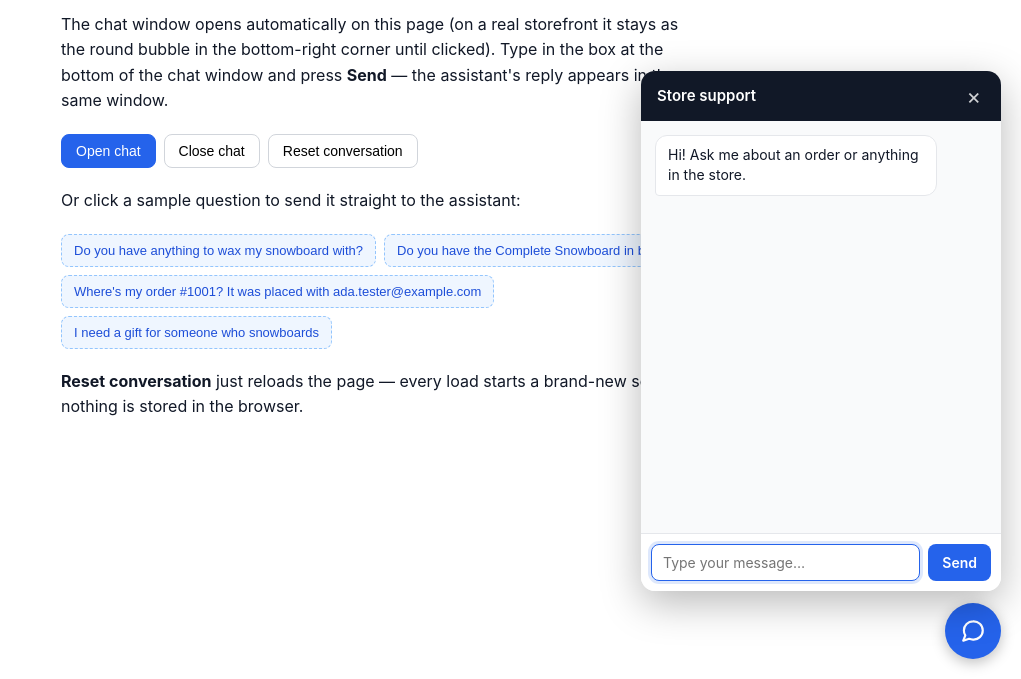
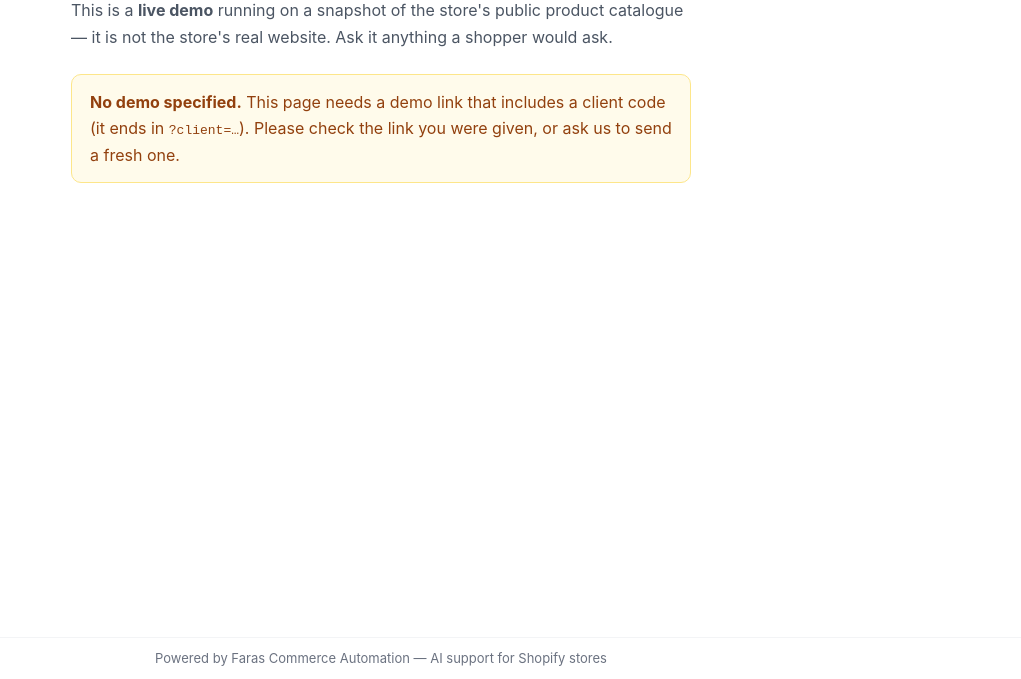
Before and after one commit to faraskhann/faras-commerce-automation, a website: page public/demo.html in a window 1280 px wide. Shown: the part 121-800 px from the top of the page, without its empty margins (259-1280 px from the left). Drawn offline with Linux system fonts and the light colour scheme.

Commit message:
Add shareable demo

```diff
--- a/public/demo.html
+++ b/public/demo.html
@@ -3,127 +3,120 @@
   <head>
     <meta charset="utf-8" />
     <meta name="viewport" content="width=device-width, initial-scale=1" />
-    <title>Widget test page</title>
+    <title>Store assistant — live demo</title>
     <style>
       body {
         font-family: -apple-system, BlinkMacSystemFont, "Segoe UI", Roboto, sans-serif;
-        max-width: 640px;
+        max-width: 620px;
         margin: 60px auto;
-        padding: 0 24px;
+        padding: 0 24px 80px;
         color: #111827;
-        line-height: 1.6;
+        line-height: 1.65;
       }
-      code {
-        background: #f3f4f6;
-        padding: 2px 5px;
-        border-radius: 4px;
-        font-size: 0.9em;
+      h1 {
+        font-size: 1.6rem;
+        margin-bottom: 0.4rem;
       }
-      .warn {
+      .lead {
+        color: #4b5563;
+      }
+      .notice {
         display: none;
-        background: #fef2f2;
-        border: 1px solid #fecaca;
-        color: #991b1b;
-        border-radius: 8px;
-        padding: 12px 16px;
-        margin: 16px 0;
+        background: #fffbeb;
+        border: 1px solid #fde68a;
+        color: #92400e;
+        border-radius: 10px;
+        padding: 14px 18px;
+        margin: 24px 0;
       }
-      .controls {
-        display: flex;
-        flex-wrap: wrap;
-        gap: 8px;
-        margin: 20px 0;
+      .try {
+        background: #f9fafb;
+        border: 1px solid #e5e7eb;
+        border-radius: 10px;
+        padding: 14px 18px;
+        margin: 24px 0;
       }
-      .controls button {
-        border: 1px solid #d1d5db;
-        background: #fff;
-        border-radius: 8px;
-        padding: 8px 14px;
-        font-size: 14px;
-        cursor: pointer;
+      .try p {
+        margin: 0 0 8px;
+        font-weight: 600;
       }
-      .controls button:hover {
-        background: #f3f4f6;
+      .try ul {
+        margin: 0;
+        padding-left: 20px;
+        color: #4b5563;
       }
-      .controls .primary {
-        background: #2563eb;
-        border-color: #2563eb;
-        color: #fff;
-      }
-      .controls .primary:hover {
-        background: #1d4ed8;
-      }
-      .samples button {
-        border: 1px dashed #93c5fd;
-        background: #eff6ff;
-        color: #1d4ed8;
-        border-radius: 8px;
-        padding: 8px 12px;
+      footer {
+        position: fixed;
+        bottom: 0;
+        left: 0;
+        right: 0;
+        text-align: center;
+        padding: 10px;
         font-size: 13px;
-        cursor: pointer;
-        text-align: left;
-      }
-      .samples button:hover {
-        background: #dbeafe;
+        color: #6b7280;
+        background: rgba(255, 255, 255, 0.92);
+        border-top: 1px solid #f3f4f6;
       }
     </style>
   </head>
   <body>
-    <h1>Support widget — local test page</h1>
+    <h1>Try your store's AI assistant</h1>
+    <p class="lead">
+      This is a <strong>live demo</strong> running on a snapshot of the store's public
+      product catalogue — it is not the store's real website. Ask it anything a
+      shopper would ask.
+    </p>
 
-    <div class="warn" id="load-warning">
-      <strong>The chat widget failed to load.</strong> This page must be opened
-      through the running backend — start the server (<code>npm start</code>) and open
-      <a href="http://localhost:3000/demo.html">http://localhost:3000/demo.html</a>,
-      not the HTML file directly from disk.
+    <div class="notice" id="no-client">
+      <strong>No demo specified.</strong> This page needs a demo link that includes a
+      client code (it ends in <code>?client=…</code>). Please check the link you were
+      given, or ask us to send a fresh one.
     </div>
 
-    <p>
-      The chat window opens automatically on this page (on a real storefront it stays
-      as the round bubble in the bottom-right corner until clicked). Type in the box at
-      the bottom of the chat window and press <strong>Send</strong> — the assistant's
-      reply appears in the same window.
-    </p>
-
-    <div class="controls">
-      <button type="button" class="primary" onclick="SupportChatWidget.open()">Open chat</button>
-      <button type="button" onclick="SupportChatWidget.close()">Close chat</button>
-      <button type="button" onclick="location.reload()">Reset conversation</button>
+    <div class="try" id="try-box">
+      <p>Things to try in the chat window:</p>
+      <ul>
+        <li>"What do you sell?" or ask for a specific kind of product</li>
+        <li>Ask about colours, sizes or prices — answers come from real catalogue data</li>
+        <li>Ask where an order is — the assistant is honest that order tracking
+            switches on once the store connects its account</li>
+      </ul>
     </div>
 
-    <p>Or click a sample question to send it straight to the assistant:</p>
-    <div class="controls samples">
-      <button type="button" onclick="SupportChatWidget.send(this.textContent)">
-        Do you have anything to wax my snowboard with?
-      </button>
-      <button type="button" onclick="SupportChatWidget.send(this.textContent)">
-        Do you have the Complete Snowboard in blue?
-      </button>
-      <button type="button" onclick="SupportChatWidget.send(this.textContent)">
-        Where's my order #1001? It was placed with ada.tester@example.com
-      </button>
-      <button type="button" onclick="SupportChatWidget.send(this.textContent)">
-        I need a gift for someone who snowboards
-      </button>
-    </div>
+    <footer>Powered by Faras Commerce Automation — AI support for Shopify stores</footer>
 
-    <p>
-      <strong>Reset conversation</strong> just reloads the page — every load starts a
-      brand-new session; nothing is stored in the browser.
-    </p>
+    <script>
+      // Which client's demo to show comes ONLY from the ?client= query parameter —
+      // whoever generates the link ties it to a client_id. No parameter, no widget:
+      // a mistyped or incomplete link must fail obviously, never fall back to some
+      // other client's data.
+      (function () {
+        var clientId = new URLSearchParams(window.location.search).get("client");
 
-    <!-- No data-api-url: the widget falls back to this page's own origin, which is
-         correct both locally and on the deployed host. Storefront installs (a
-         different origin) must still set data-api-url explicitly. -->
-    <script src="/widget.js" data-auto-open="true"></script>
-    <script>
-      // If widget.js didn't execute (page opened via file://, server down), surface
-      // a visible explanation instead of a silently empty page.
-      window.addEventListener("load", function () {
-        if (!window.SupportChatWidget) {
-          document.getElementById("load-warning").style.display = "block";
+        if (!clientId || !clientId.trim()) {
+          document.getElementById("no-client").style.display = "block";
+          document.getElementById("try-box").style.display = "none";
+          return;
         }
-      });
+
+        var script = document.createElement("script");
+        script.src = "/widget.js";
+        // Dynamically injected scripts have no document.currentScript, so the
+        // widget finds this tag via its data-api-url attribute.
+        script.setAttribute("data-api-url", window.location.origin);
+        script.setAttribute("data-client-id", clientId.trim());
+        script.setAttribute("data-auto-open", "true");
+        script.setAttribute("data-title", "Store assistant (demo)");
+        script.setAttribute(
+          "data-greeting",
+          "Hi! I'm a live demo of this store's AI assistant. Ask me about products, prices or sizes."
+        );
+        script.setAttribute(
+          "data-inactive-message",
+          "This demo link isn't active. Please check the link you were given, or ask us for a fresh one."
+        );
+        document.body.appendChild(script);
+      })();
     </script>
   </body>
 </html>
--- a/public/widget.js
+++ b/public/widget.js
@@ -36,6 +36,10 @@
   // backend; sent with every /chat request. Omit only against a single-store
   // dev backend.
   var CLIENT_ID = data.clientId || null;
+  // Optional friendlier message for 403s (unknown/inactive client). The demo
+  // page sets this so a dead demo link reads as "link isn't active", not as a
+  // scary generic error. Storefront installs normally leave it unset.
+  var INACTIVE_MESSAGE = data.inactiveMessage || null;
 
   // A fresh session on every page load, by design: nothing is persisted in
   // localStorage — no sessionId, no transcript — so a shared or public computer
@@ -265,11 +269,13 @@
       typing.remove();
 
       if (!response.ok) {
-        addMessage(
-          "error",
+        var errorText =
           (payload && payload.error) ||
-            "Sorry, something went wrong on our end. Please try again in a moment."
-        );
+          "Sorry, something went wrong on our end. Please try again in a moment.";
+        if (response.status === 403 && INACTIVE_MESSAGE) {
+          errorText = INACTIVE_MESSAGE;
+        }
+        addMessage("error", errorText);
       } else if (payload && payload.reply) {
         addMessage("bot", payload.reply);
       } else {
--- a/src/server.js
+++ b/src/server.js
@@ -105,8 +105,10 @@ async function resolveRequestStore(req) {
 
   // A browser request claiming this client must arrive from one of the origins
   // registered TO THIS CLIENT — another client's origin is rejected even though
-  // it would pass the generic preflight above.
-  if (origin && !store.allowedOrigins.includes(origin)) {
+  // it would pass the generic preflight above. The backend's own origin is also
+  // allowed: that's our demo page (demo.html?client=...), served by this server.
+  const selfOrigin = `${req.protocol}://${req.headers.host}`;
+  if (origin && origin !== selfOrigin && !store.allowedOrigins.includes(origin)) {
     console.warn(
       `[chat] origin/client mismatch: client ${store.clientKey} from origin ${origin}`
     );
```
Also changed, not shown: README.md.
